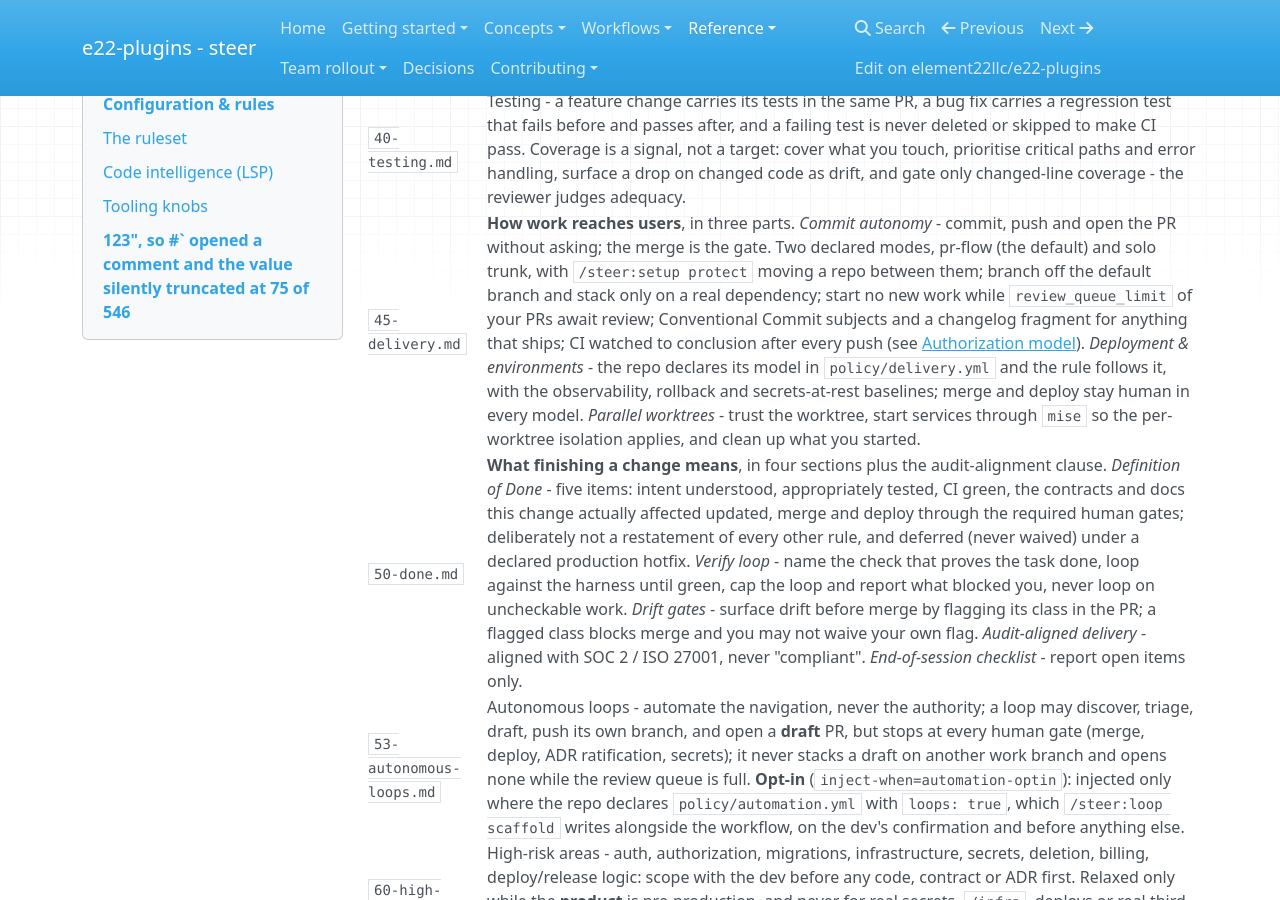
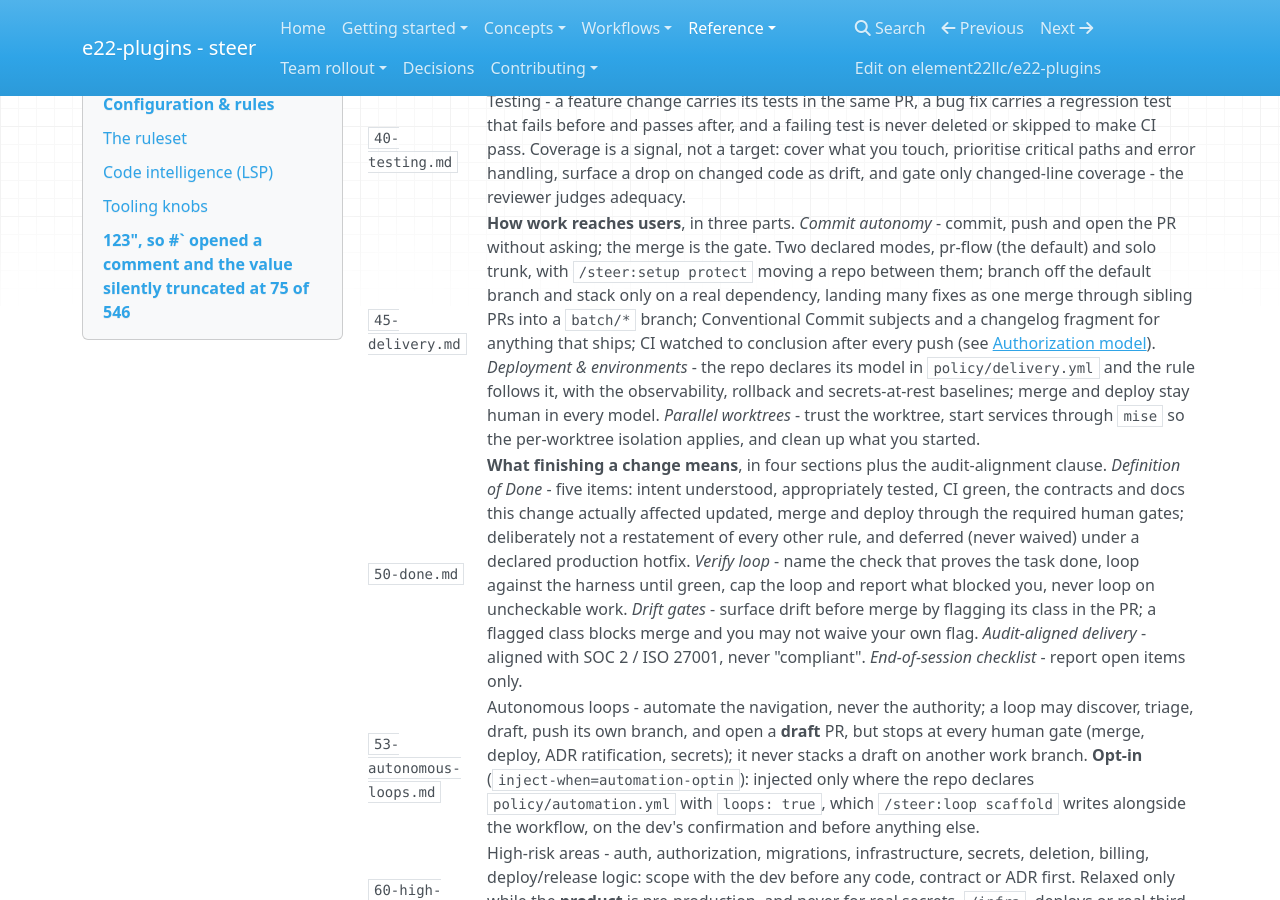
Before and after one commit to element22llc/e22-plugins, an MkDocs documentation site: the page built from docs/reference/configuration.md, in a window 1280 px wide and 900 px high, scrolled down 1583 px. Built offline with MkDocs 1.6.1, drawn with Linux system fonts in a browser that asks for light colours; nearby versions of some CDN libraries; some of the changed text lies outside the part shown.

Commit message:
feat(steer): replace the review-queue cap with batch integration branches
Drop review_queue_limit: the start-time stop, the policy key, the rule 53
clause and its docs. Name the sibling pattern for landing many fixes as one
merge - PRs against a batch/<slug> branch cut from the default branch - and
exempt batch/* from the stacked-PR gate.

Co-Authored-By: Claude Opus 5.5 (1M context) <noreply@anthropic.com>

```diff
--- a/docs/reference/configuration.md
+++ b/docs/reference/configuration.md
@@ -26,9 +26,9 @@ command's output at 10,000 characters (see the hook's row in [Hooks](hooks.md)).
 | `35-tracker.md` | Issue-tracker integration, client-agnostic - `/spec/tracker.md` declares the system and ref format; refs live in the intent, the PR and the history entry; a question stays a `Q-NNN` open question until it needs an owner, blocks several features, needs outside input, or would outlive the session, and is then promoted to an issue. On GitHub, `/steer:work issues` is the lifecycle and `/steer:tracker-sync` the gateway. |
 | `36-issue-first.md` | Issue-first (GitHub-adopted repos). |
 | `40-testing.md` | Testing - a feature change carries its tests in the same PR, a bug fix carries a regression test that fails before and passes after, and a failing test is never deleted or skipped to make CI pass. Coverage is a signal, not a target: cover what you touch, prioritise critical paths and error handling, surface a drop on changed code as drift, and gate only changed-line coverage - the reviewer judges adequacy. |
-| `45-delivery.md` | **How work reaches users**, in three parts. *Commit autonomy* - commit, push and open the PR without asking; the merge is the gate. Two declared modes, pr-flow (the default) and solo trunk, with `/steer:setup protect` moving a repo between them; branch off the default branch and stack only on a real dependency; start no new work while `review_queue_limit` of your PRs await review; Conventional Commit subjects and a changelog fragment for anything that ships; CI watched to conclusion after every push (see [Authorization model](../concepts/authorization-model.md)). *Deployment & environments* - the repo declares its model in `policy/delivery.yml` and the rule follows it, with the observability, rollback and secrets-at-rest baselines; merge and deploy stay human in every model. *Parallel worktrees* - trust the worktree, start services through `mise` so the per-worktree isolation applies, and clean up what you started. |
+| `45-delivery.md` | **How work reaches users**, in three parts. *Commit autonomy* - commit, push and open the PR without asking; the merge is the gate. Two declared modes, pr-flow (the default) and solo trunk, with `/steer:setup protect` moving a repo between them; branch off the default branch and stack only on a real dependency, landing many fixes as one merge through sibling PRs into a `batch/*` branch; Conventional Commit subjects and a changelog fragment for anything that ships; CI watched to conclusion after every push (see [Authorization model](../concepts/authorization-model.md)). *Deployment & environments* - the repo declares its model in `policy/delivery.yml` and the rule follows it, with the observability, rollback and secrets-at-rest baselines; merge and deploy stay human in every model. *Parallel worktrees* - trust the worktree, start services through `mise` so the per-worktree isolation applies, and clean up what you started. |
 | `50-done.md` | **What finishing a change means**, in four sections plus the audit-alignment clause. *Definition of Done* - five items: intent understood, appropriately tested, CI green, the contracts and docs this change actually affected updated, merge and deploy through the required human gates; deliberately not a restatement of every other rule, and deferred (never waived) under a declared production hotfix. *Verify loop* - name the check that proves the task done, loop against the harness until green, cap the loop and report what blocked you, never loop on uncheckable work. *Drift gates* - surface drift before merge by flagging its class in the PR; a flagged class blocks merge and you may not waive your own flag. *Audit-aligned delivery* - aligned with SOC 2 / ISO 27001, never "compliant". *End-of-session checklist* - report open items only. |
-| `53-autonomous-loops.md` | Autonomous loops - automate the navigation, never the authority; a loop may discover, triage, draft, push its own branch, and open a **draft** PR, but stops at every human gate (merge, deploy, ADR ratification, secrets); it never stacks a draft on another work branch and opens none while the review queue is full. **Opt-in** (`inject-when=automation-optin`): injected only where the repo declares `policy/automation.yml` with `loops: true`, which `/steer:loop scaffold` writes alongside the workflow, on the dev's confirmation and before anything else. |
+| `53-autonomous-loops.md` | Autonomous loops - automate the navigation, never the authority; a loop may discover, triage, draft, push its own branch, and open a **draft** PR, but stops at every human gate (merge, deploy, ADR ratification, secrets); it never stacks a draft on another work branch. **Opt-in** (`inject-when=automation-optin`): injected only where the repo declares `policy/automation.yml` with `loops: true`, which `/steer:loop scaffold` writes alongside the workflow, on the dev's confirmation and before anything else. |
 | `60-high-risk.md` | High-risk areas - auth, authorization, migrations, infrastructure, secrets, deletion, billing, deploy/release logic: scope with the dev before any code, contract or ADR first. Relaxed only while the **product** is pre-production, and never for real secrets, `/infra`, deploys or real third-party calls. Its *Secrets handling* section carries the never-commit rule, the local `.env` bootstrap, and "deployed secrets live in the declared store". |
 | `61-gates.md` | Answering a human gate in-session - a gate needs the deciding human's answer, not a particular channel, so where that human is present it is collected by an **Approve · Reject · Decide later** prompt and recorded with its ratifier, date, and channel. Covers ADR `Proposed -> Accepted`, intent `draft -> approved`, and `--reviewed` plan sign-off; merge, deploy, real secrets, `/infra`, and protected-branch pushes are **never** promptable. Its *Hotfix / incident fast-path* section holds the one sanctioned speed lever for a production incident (`/steer:work --hotfix`), which relaxes ceremony and ordering, keeps every authority gate, and owes a mandatory follow-up. Full protocol in the `gates` reference. |
 | `80-change-class.md` | Change classification - **authoritative for per-change ceremony**; Issue-first takes its threshold from it, and the Definition of Done holds in full for every class. Trivial (no observable behavior change) needs no issue, spec, ADR, or plan and the PR is the work record; Behavioral carries tests and the owning `contract.md`; a high-risk area is High-risk at any size; an arguable class takes the heavier one. |
@@ -138,10 +138,9 @@ the org stack defaults in rule `10-stack`:
   `/steer:setup protect` verifies the live GitHub settings against, and applies on
   explicit confirmation.
 - **`policy/delivery.yml`** - how code reaches users here: environments,
-  `deploy_on_merge`, `production_gate`, review apps, observability, and
-  `review_queue_limit` (default 10, `0` off). Rule `45-delivery` follows it
-  rather than imposing a model; `/steer:setup protect` and `/steer:work promote`
-  read `production_gate`, and `/steer:work start` reads `review_queue_limit`.
+  `deploy_on_merge`, `production_gate`, review apps, observability. Rule
+  `45-delivery` follows it rather than imposing a model; `/steer:setup protect`
+  and `/steer:work promote` read `production_gate`.
 - **`policy/org.yml`** - which org pack this repo follows. `pack: e22` (also the
   meaning of an absent file) delivers the house stack, useful-commands and
   secret-store rules; any other value leaves only the vendor-neutral core.
```
Also changed, not shown: docs/reference/hooks.md (+1 -1 lines), docs/workflows/work.md (+3 -6 lines), plugins/steer/rules/45-delivery.md (+4 -3 lines), plugins/steer/rules/53-autonomous-loops.md (+1 -2 lines), plugins/steer/skills/work/modes/review.md (+4 -4 lines), plugins/steer/skills/work/modes/subcommands.md (+3 -7 lines), plugins/steer/templates/agents/skills/steer-work/modes/review.md (+4 -4 lines), plugins/steer/templates/agents/skills/steer-work/modes/subcommands.md (+3 -7 lines), plugins/steer/templates/github/copilot-instructions.md (+5 -5 lines), 5 other files.
